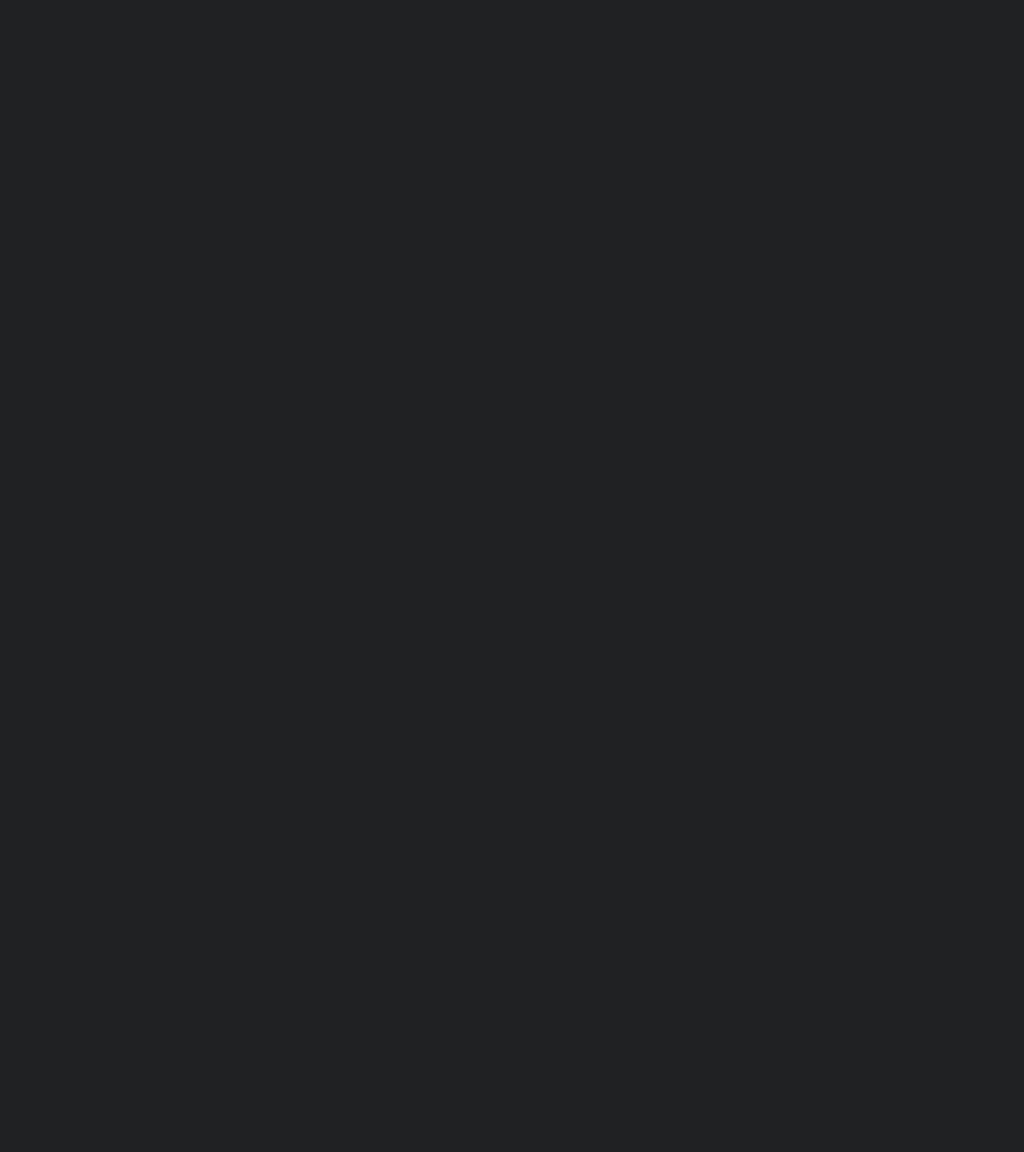
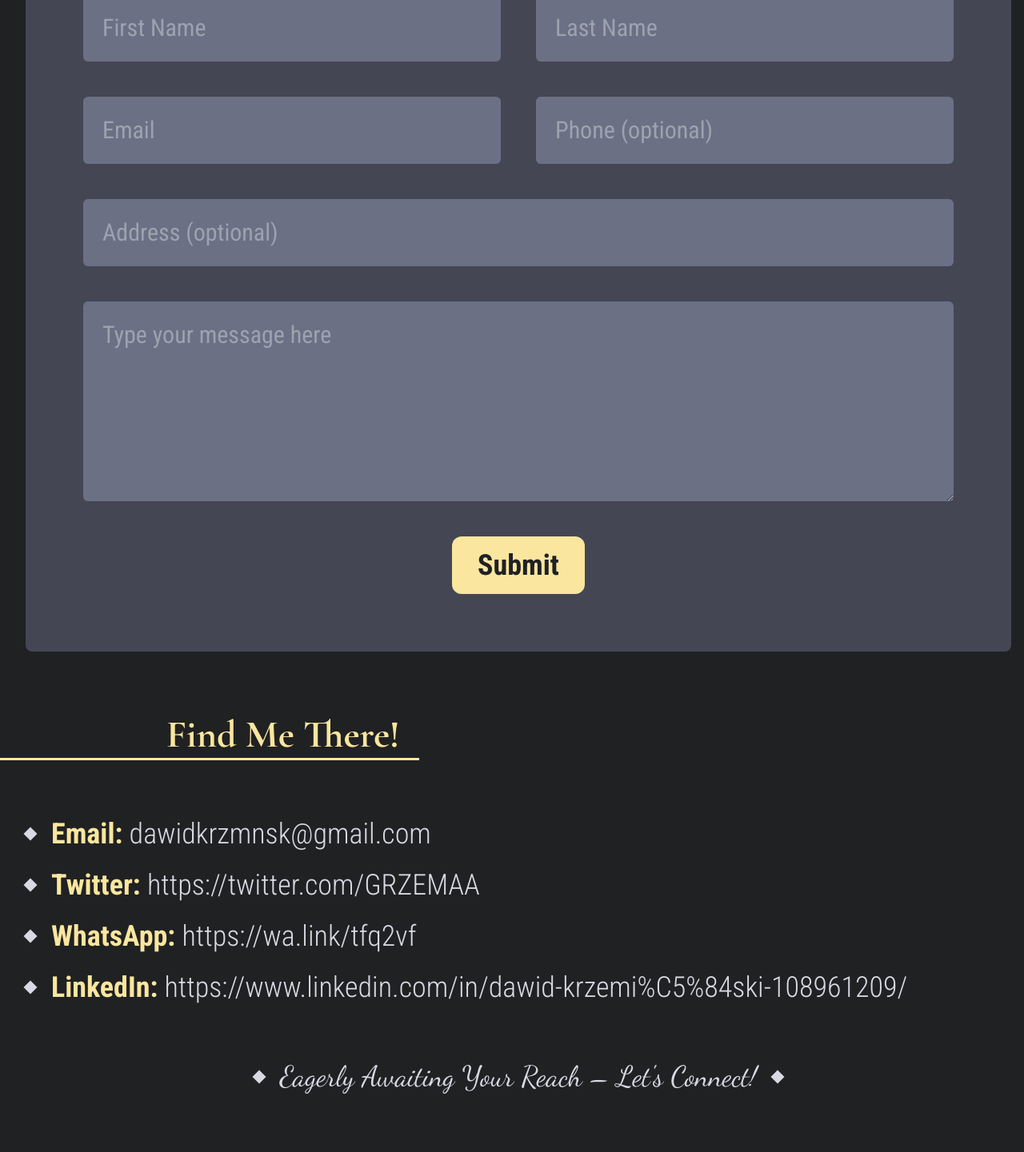
Before and after one commit to GRZEMA/Portfolio-site, a Next.js app: page /contact in a window 1280 px wide. Shown: the part 1063-2504 px from the top of the page at 80% size. Before the commit the page ends 1081 px from the top, so only its background shows below. Built offline with nearby package versions, Linux system fonts and the light colour scheme.

Commit message:
Ended contact page // TODO form logic

```diff
--- a/app/contact/page.tsx
+++ b/app/contact/page.tsx
@@ -1,3 +1,7 @@
+'use client'
+
+import ContactFormSection from '@/components/ContactFormSection/ContactFormSection'
+import FindMeThereSection from '@/components/FindMeThereSection/FindMeThereSection'
 import HeroSection from '@/components/HeroSection/HeroSection'
 
 const ContactPage = () => {
@@ -8,6 +12,8 @@ const ContactPage = () => {
 				title='Contact Me'
 				imageUrl='/assets/contactBg.png'
 			/>
+			<ContactFormSection />
+			<FindMeThereSection />
 		</main>
 	)
 }
--- /dev/null
+++ b/components/ContactFormSection/ContactFormSection.tsx
@@ -0,0 +1,80 @@
+import { useRef } from 'react'
+import Button from '../UI/Button'
+import SectionHeading from '../UI/SectionHeading'
+import { motion } from 'framer-motion'
+
+const ContactFormSection = (): JSX.Element => {
+	const firstNameRef = useRef<HTMLInputElement>(null)
+	const lastNameRef = useRef<HTMLInputElement>(null)
+	const emailRef = useRef<HTMLInputElement>(null)
+	const phoneRef = useRef<HTMLInputElement>(null)
+
+	const inputsInWrapper = [
+		{
+			type: 'text',
+			placeholder: 'First Name',
+			id: 'first-name',
+			ref: firstNameRef,
+		},
+		{
+			type: 'text',
+			placeholder: 'Last Name',
+			id: 'last-name',
+			ref: lastNameRef,
+		},
+		{ type: 'email', placeholder: 'Email', id: 'email', ref: emailRef },
+		{
+			type: 'number',
+			placeholder: 'Phone (optional)',
+			id: 'phone',
+			ref: phoneRef,
+		},
+	]
+	const inputClasses =
+		'p-2 sm:p-3 md:p-[1rem] lg:p-[1.25rem] xl:p-[1.5rem] bg-lightGray font-normal rounded-md w-full'
+
+	const formSubmissionHandler = () => {}
+
+	return (
+		<section className='flex flex-col w-full pt-6 sm:pt-8 md:pt-10 lg:pt-12 xl:pt-14 2xl:pt-16'>
+			<SectionHeading id='get-in-touch'>Get In Touch</SectionHeading>
+			<div className='container max-w-[1400px] flex flex-col items-center space-y-6 md:space-y-8 lg:space-y-10 px-4 pl-8 pb-6 text-text pt-12 md:pt-20'>
+				<form
+					action=''
+					className='bg-customGray flex flex-col items-center p-10 sm:p-12 md:p-14 lg:p-16 xl:p-[4.5rem] rounded-lg w-full gap-5 sm:gap-7 md:gap-9 lg:gap-11 xl:gap-13 text-xl sm:text-2xl lg:text-3xl'>
+					<div className='wrapper grid grid-cols-1 md:grid-cols-2 w-full gap-5 sm:gap-7 md:gap-9 lg:gap-11 xl:gap-13'>
+						{inputsInWrapper.map((input) => (
+							<input
+								key={input.id}
+								type={input.type}
+								placeholder={input.placeholder}
+								id={input.id}
+								ref={input.ref}
+								className={inputClasses}
+							/>
+						))}
+					</div>
+					<input
+						type='text'
+						placeholder='Address (optional)'
+						className={inputClasses}
+					/>
+					<textarea
+						id='message'
+						placeholder='Type your message here'
+						className={
+							'max-w-full h-[150px] md:h-[200px] lg:h-[250px] ' + inputClasses
+						}></textarea>
+					<Button
+						size='2xl'
+						action={formSubmissionHandler}
+						customClasses='!font-bold'>
+						Submit
+					</Button>
+				</form>
+			</div>
+		</section>
+	)
+}
+
+export default ContactFormSection
--- /dev/null
+++ b/components/FindMeThereSection/FindMeThereSection.tsx
@@ -0,0 +1,30 @@
+import AnimatedList from '../ProjectList/AnimatedList'
+import SectionHeading from '../UI/SectionHeading'
+import TextWithSquares from '../UI/TextWithSquares'
+
+const socials = [
+	{ span: 'Email:', text: 'dawidkrzmnsk@gmail.com', email: true },
+	{ span: 'Twitter:', text: 'https://twitter.com/GRZEMAA', link: true },
+	{ span: 'WhatsApp:', text: 'https://wa.link/tfq2vf', link: true },
+	{
+		span: 'LinkedIn:',
+		text: 'https://www.linkedin.com/in/dawid-krzemi%C5%84ski-108961209/',
+		link: true,
+	},
+]
+
+const FindMeThereSection = (): JSX.Element => {
+	return (
+		<section className='flex flex-col w-full pt-6 sm:pt-8 md:pt-10 lg:pt-12 xl:pt-14 2xl:pt-16'>
+			<SectionHeading id='find-me-there'>Find Me There!</SectionHeading>
+			<div className='container max-w-[1400px] flex flex-col items-center space-y-6 md:space-y-8 lg:space-y-10 px-4 pl-8 pb-6 text-text pt-12 md:pt-20'>
+				<AnimatedList items={socials} />
+				<TextWithSquares classnames='font-dancing text-xl sm:text-2xl lg:text-3xl xl:text-4xl 2xl:text-5xl max-w-[80%] md:max-w-[60%] py-8'>
+					Eagerly Awaiting Your Reach – Let&apos;s Connect!
+				</TextWithSquares>
+			</div>
+		</section>
+	)
+}
+
+export default FindMeThereSection
--- a/components/ProjectList/AnimatedList.tsx
+++ b/components/ProjectList/AnimatedList.tsx
@@ -1,7 +1,7 @@
 import { motion } from 'framer-motion'
 
 interface AnimatedListProps {
-	items: { text: string; span?: string }[]
+	items: { text: string; span?: string; link?: boolean; email?: boolean }[]
 }
 
 const AnimatedList = ({ items }: AnimatedListProps): JSX.Element => {
@@ -12,12 +12,22 @@ const AnimatedList = ({ items }: AnimatedListProps): JSX.Element => {
 					initial={{ opacity: 0, x: -100 }}
 					whileInView={{ opacity: 1, x: 0 }}
 					viewport={{ once: true }}
-					className='relative before:absolute before:w-2 before:h-2 md:before:h-3 md:before:w-3 before:rotate-45 before:bg-text before:left-0 pl-4 md:pl-8 before:top-1/2 before:-translate-y-1/2'
+					className='relative before:absolute before:w-2 before:h-2 md:before:h-3 md:before:w-3 before:rotate-45 before:bg-text before:left-0 pl-4 md:pl-8 before:top-1/2 before:-translate-y-1/2 hover:text-customYellow transition-colors duration-300'
 					key={item.span ? item.span : item.text}>
 					{item.span ? (
 						<span className='font-bold text-customYellow'>{item.span} </span>
 					) : null}
-					{item.text}
+					{item.link ? (
+						<a href={item.text} target='_blank'>
+							{item.text}
+						</a>
+					) : item.email ? (
+						<a href={'mailto:' + item.text} target='_blank'>
+							{item.text}
+						</a>
+					) : (
+						item.text
+					)}
 				</motion.li>
 			))}
 		</ul>
--- a/components/UI/Button.tsx
+++ b/components/UI/Button.tsx
@@ -22,7 +22,7 @@ const Button = ({
 	}
 	if (size === '2xl') {
 		classes =
-			'font-normal text-2xl sm:text-3xl pt-2 pb-2 pr-4 pl-4 lg:pt-4 lg:pb-4 lg:pr-8 lg:pl-8 xl:text-4xl rounded-xl'
+			'text-2xl sm:text-3xl pt-2 pb-2 pr-4 pl-4 lg:pt-4 lg:pb-4 lg:pr-8 lg:pl-8 xl:text-4xl rounded-xl'
 	}
 
 	if (href) {
@@ -31,7 +31,7 @@ const Button = ({
 				href={href}
 				className={
 					classes +
-					' bg-customYellow max-w-fit text-background w-full xl:justify-self-end before:content-[""] after:content-[""] before:w-[120%] after:w-[120%] before:h-1/2 after:h-1/2 before:absolute after:absolute before:top-0 after:bottom-0 before:bg-[#C6AF60] after:bg-[#C6AF60] before:left-full after:right-full overflow-hidden relative hover:before:-translate-x-full hover:after:translate-x-full before:transition-transform after:transition-transform before:duration-500 after:duration-500 ' +
+					' bg-customYellow max-w-fit text-background w-full xl:justify-self-end before:content-[""] after:content-[""] before:w-[120%] after:w-[120%] before:h-1/2 after:h-1/2 before:absolute after:absolute before:top-0 after:bottom-0 before:bg-[#C6AF60] after:bg-[#C6AF60] before:left-full after:right-full overflow-hidden relative hover:before:-translate-x-full hover:after:translate-x-full before:transition-transform after:transition-transform before:duration-500 after:duration-500 font-normal ' +
 					customClasses
 				}>
 				<span className='z-10 relative'>{children}</span>
@@ -45,7 +45,8 @@ const Button = ({
 				onClick={action}
 				className={
 					classes +
-					' bg-customYellow max-w-fit text-background font-normal w-full xl:justify-self-end before:content-[""] after:content-[""] before:w-full after:w-full before:h-1/2 after:h-1/2 before:absolute after:absolute before:top-0 after:bottom-0 before:bg-[#C6AF60] after:bg-[#C6AF60] before:left-full after:right-full overflow-hidden relative hover:before:-translate-x-full hover:after:translate-x-full before:transition-transform after:transition-transform before:duration-500 after:duration-500 animate-bounce'
+					' bg-customYellow max-w-fit text-background w-full xl:justify-self-end before:content-[""] after:content-[""] before:w-full after:w-full before:h-1/2 after:h-1/2 before:absolute after:absolute before:top-0 after:bottom-0 before:bg-[#C6AF60] after:bg-[#C6AF60] before:left-full after:right-full overflow-hidden relative hover:before:-translate-x-full hover:after:translate-x-full before:transition-transform after:transition-transform before:duration-500 after:duration-500 font-normal ' +
+					customClasses
 				}>
 				<span className='z-10 relative'>{children}</span>
 			</button>
```
